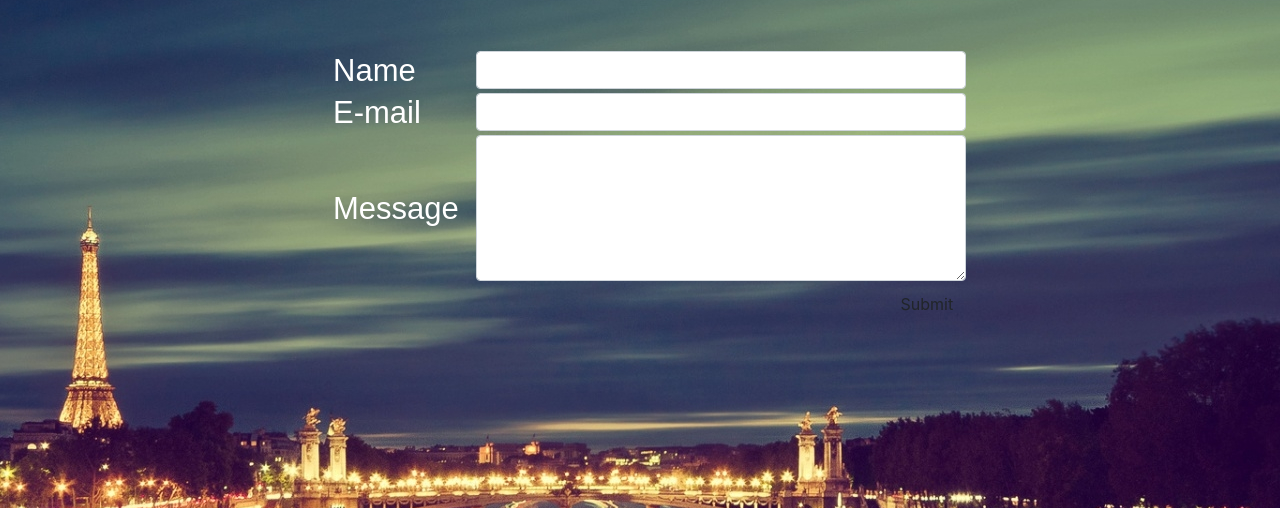
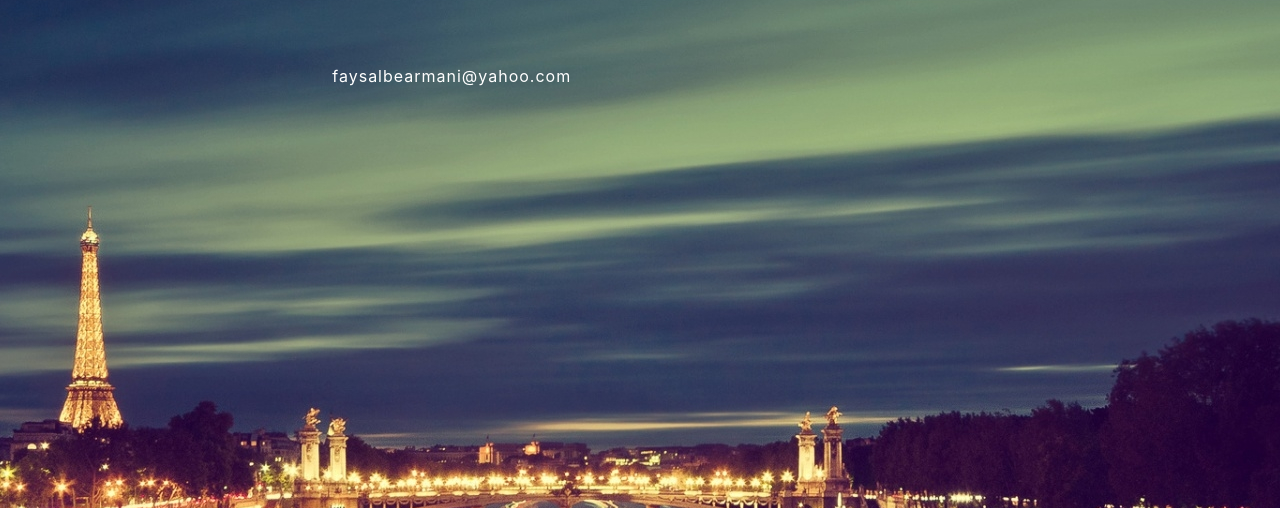
Before and after one commit to FaysalBearmani/faysalbearmani.github.io, a plain HTML site: page contact.html in a window 1280 px wide. Shown: the part 239-747 px from the top of the page. Drawn offline with nearby package versions, Linux system fonts and the light colour scheme; some packages are replaced by stand-ins of ours.

Commit message:
Update contact.html

```diff
--- a/contact.html
+++ b/contact.html
@@ -1,4 +1,3 @@
-
 <!DOCTYPE html>
 <html lang="en">
 <head>
@@ -18,7 +17,7 @@
 	<script src="dist/sweetalert.min.js"></script>
         <link rel="stylesheet" type="text/css" href="dist/sweetalert.css">
 
-
+	<link href="css/test.css" rel="stylesheet" type="text/css" />
 
 	<link href="css/bootstrap.min.css" rel="stylesheet" type="text/css" />
 	<script src="js/jquery-1.11.3.min.js" type="text/javascript"></script>
@@ -62,7 +61,7 @@
 
 	<p class="wb-stl-footer"><span style="color:#fffaff;"><div id='fofo'>faysalbearmani@yahoo.com</div></span></p>
 </div></div><div id="wb_cs_col_26" class="wb-cs-col"><div id="wb_cs_row_27" class="wb-cs-row"><div id="wb_cs_col_28" class="wb-cs-col"><div id="wb_element_instance20" class="wb_element wb-cs-elem" style=" line-height: normal;"><h4 class="wb-stl-pagetitle" style="text-align: justify;"><span style="color:#ffffff;"><strong>Contacts</strong></span></h4>
-</div></div><div class="wb-cs-clear"></div></div><div id="wb_cs_row_29" class="wb-cs-row"><div id="wb_cs_col_30" class="wb-cs-col"><div id="wb_element_instance21" class="wb_element wb-cs-elem"><form class="wb_form wb_mob_form" method="post"><input type="hidden" name="wb_form_id" value="190fb9ab"><textarea name="message" rows="3" cols="20" class="hpc"></textarea><table><tr><th class="wb-stl-normal">Name&nbsp;&nbsp;</th><td><input type="hidden" name="wb_input_0" value="Name"><input class="form-control form-field" type="text" value="" name="wb_input_0" required="required"></td></tr><tr><th class="wb-stl-normal">E-mail&nbsp;&nbsp;</th><td><input type="hidden" name="wb_input_1" value="E-mail"><input  class="form-control form-field" type="text" value="" name="wb_input_1" required="required"></td></tr><tr class="area-row"><th class="wb-stl-normal">Message&nbsp;&nbsp;</th><td><input type="hidden" name="wb_input_2" value="Message"><textarea id="myText"  class="form-control form-field form-area-field" rows="3" cols="20" name="wb_input_2" required="required"></textarea></td></tr><tr class="form-footer"><td colspan="2"><button type="submit"  class="btn btn-default" OnClick="send();">Submit</button></td></tr></table></form><script type="text/javascript">
+</div></div><div class="wb-cs-clear"></div></div><div id="wb_cs_row_29" class="wb-cs-row"><div id="wb_cs_col_30" class="wb-cs-col"><div id="wb_element_instance21" class="wb_element wb-cs-elem"><form class="wb_form wb_mob_form" method="post"><table><tr><th class="wb-stl-normal"></th><td></td></tr><tr><th class="wb-stl-normal"></th><td></td></tr><tr class="area-row"><th class="wb-stl-normal"></th><td><td colspan="2"><a class="email-link" href="mailto:faysalbearmani@yahoo.com"><span style="letter-spacing:1px;"><span style="color:#FFFFFF;">faysalbearmani@yahoo.com</span></span></a></td></tr></table></form><script type="text/javascript">
 						</script></div></div><div class="wb-cs-clear"></div></div><div id="wb_cs_row_31" class="wb-cs-row"><div id="wb_cs_col_32" class="wb-cs-col"><div id="wb_element_instance19" class="wb_element wb-map wb-cs-elem"><script type="text/javascript" src="https://maps.googleapis.com/maps/api/js?v=3.exp&amp;key=&amp;sensor=false&amp;libraries=places&amp;region=US&amp;language=en_US"></script><script type="text/javascript">
 				function initialize() {
 					if (window.google) {
```
